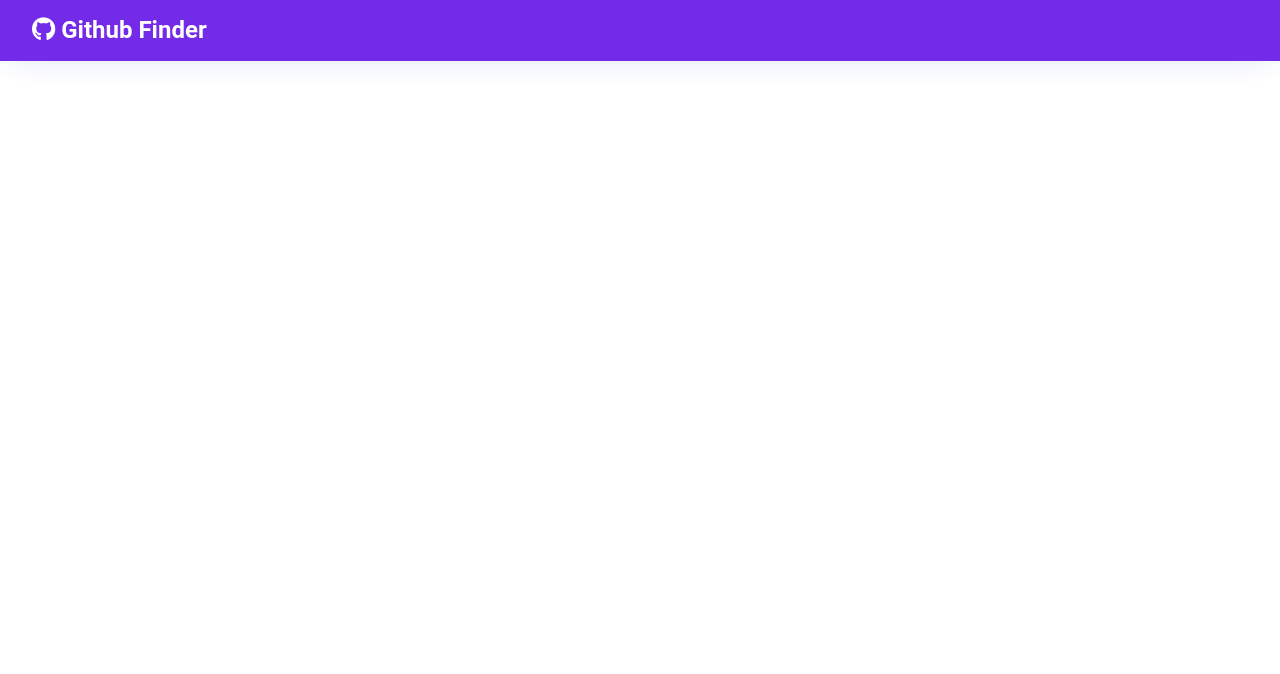
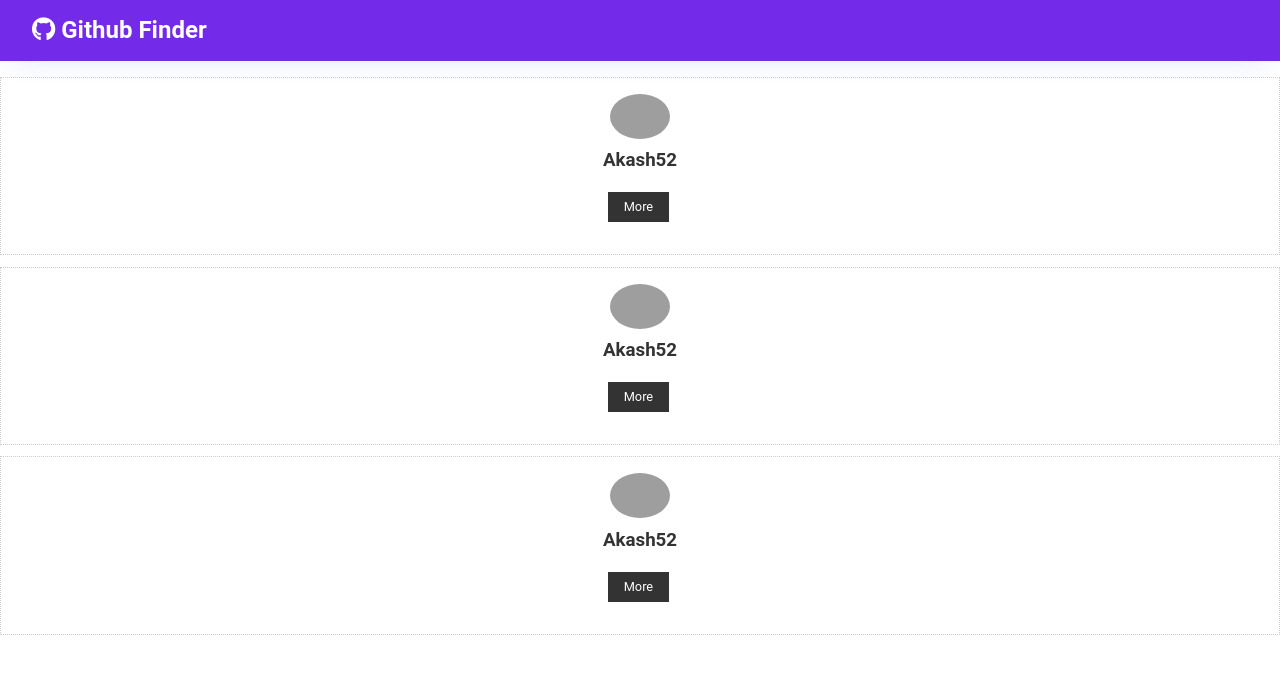
Before and after one commit to Akash52/github-finder-react, a React (Create React App) app: page / in a window 1280 px wide. Shown: the top 674 px of the page. Built offline with nearby package versions, Linux system fonts and the light colour scheme; grey boxes are pictures that could not be loaded.

Commit message:
Users component array created

```diff
--- a/src/component/layout/users/Useritem.js
+++ b/src/component/layout/users/Useritem.js
@@ -1,27 +1,19 @@
 import React, { Component } from "react";
 
 export class Useritem extends Component {
-  constructor() {
-    super();
-    this.state = {
-      id: "id",
-      login: "Akash52",
-      avatar_url: "https://avatars2.githubusercontent.com/u/31063892?v=4",
-      html_url: "https://github.com/Akash52",
-    };
-  }
   render() {
+    const { login, avatar_url, html_url } = this.props.user;
     return (
       <div className="card text-center">
         <img
-          src={this.state.avatar_url}
+          src={avatar_url}
           alt=""
           className="round-img"
           style={{ width: "60px" }}
         ></img>
-        <h3>{this.state.login}</h3>
+        <h3>{login}</h3>
         <div>
-          <a href={this.state.html_url} className="btn btn-dark btn-sm my-1">
+          <a href={html_url} className="btn btn-dark btn-sm my-1">
             More
           </a>
         </div>
--- a/src/component/layout/users/Users.js
+++ b/src/component/layout/users/Users.js
@@ -1,4 +1,5 @@
 import React, { Component } from "react";
+import UserItem from "./Useritem";
 
 export class Users extends Component {
   state = {
@@ -27,9 +28,9 @@ export class Users extends Component {
   render() {
     return (
       <div>
-        {this.state.users.map((user) => {
-          <div key={user.id}>{user.login}</div>;
-        })}
+        {this.state.users.map((user) => (
+          <UserItem key={user.id} user={user} />
+        ))}
       </div>
     );
   }
```
